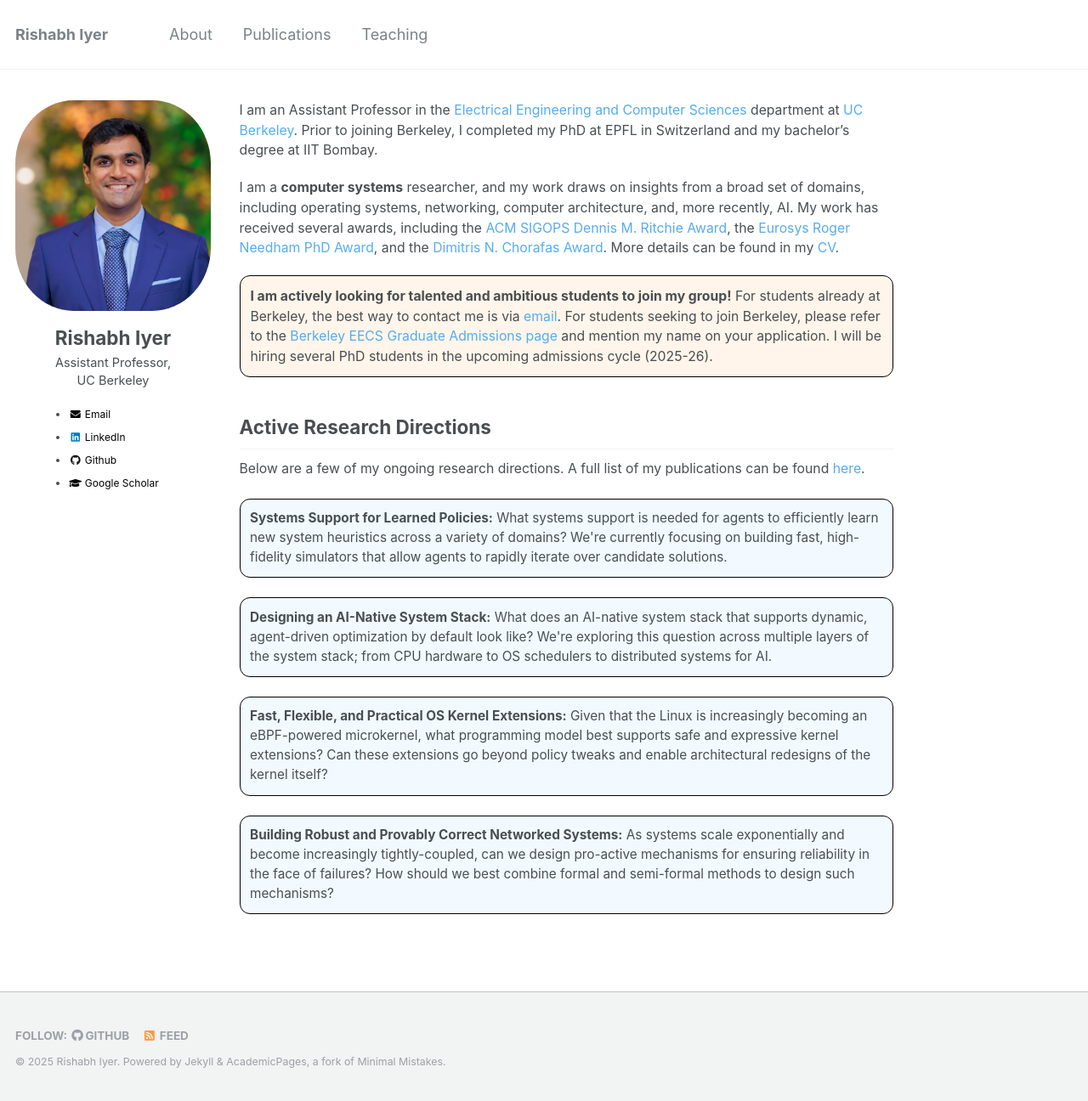
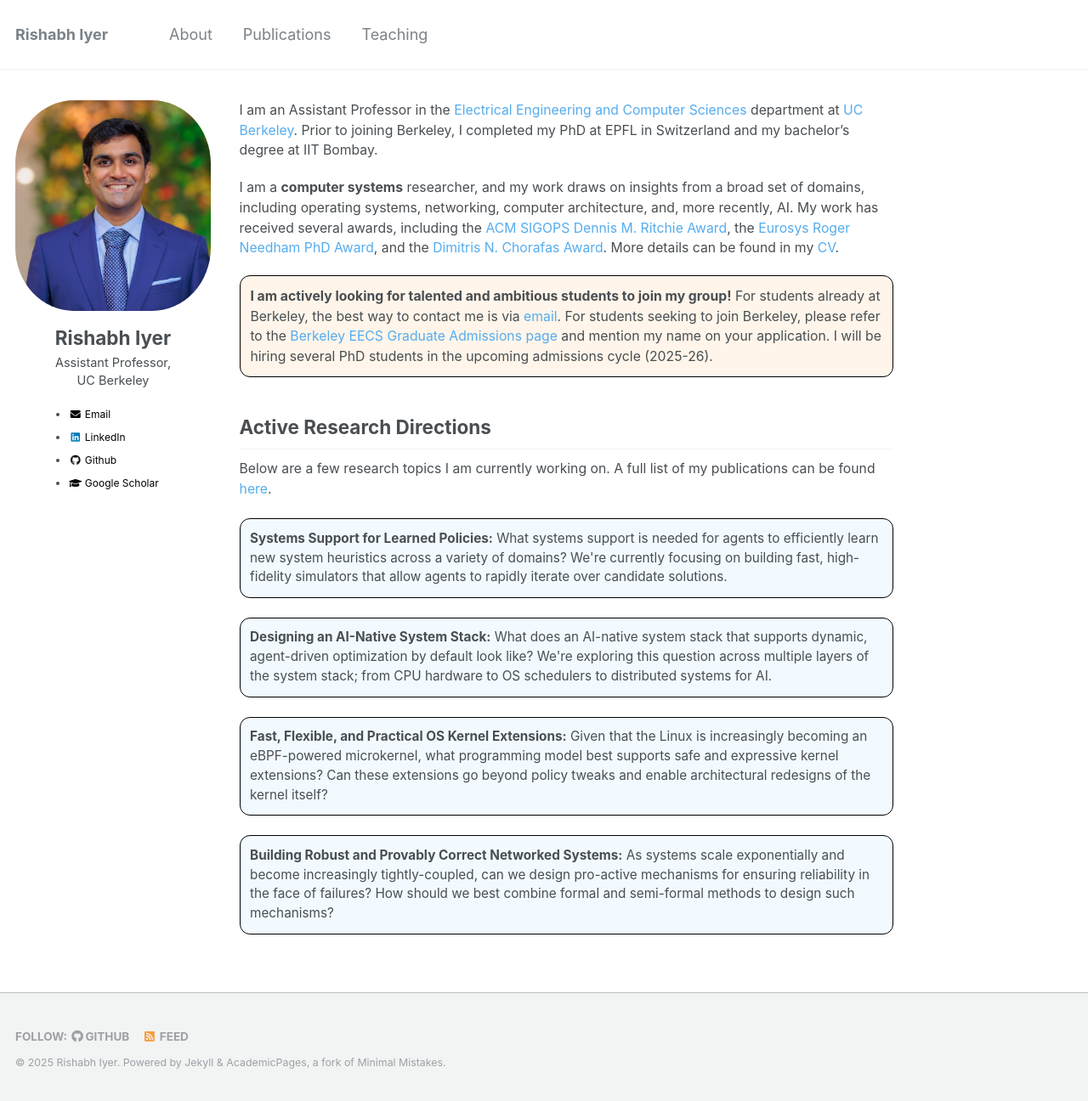
Before and after one commit to rishabh246/rishabh246.github.io, a Jekyll site: the page built from _pages/about.md, in a window 1280 px wide and 1296 px high. Shown: the whole window at 85% size. Built offline with Jekyll 4.4.1, drawn with Linux system fonts in a browser that asks for light colours.

Commit message:
Phrasing

```diff
--- a/_pages/about.md
+++ b/_pages/about.md
@@ -19,7 +19,7 @@ My work has received several awards, including the [ACM SIGOPS Dennis M. Ritchie
 
 Active Research Directions
 ----
-Below are a few of my ongoing research directions. A full list of my publications can be found [here](/publications).
+Below are a few research topics I am currently working on. A full list of my publications can be found [here](/publications).
 
 <div style="border-radius: 12px; padding: 0.75em; margin-top: 1.5em; margin-bottom: 0.5em; background: #F2FAFF; border: 1px solid black; font-size: 0.85em;">
     <strong> Systems Support for Learned Policies:</strong>
```
